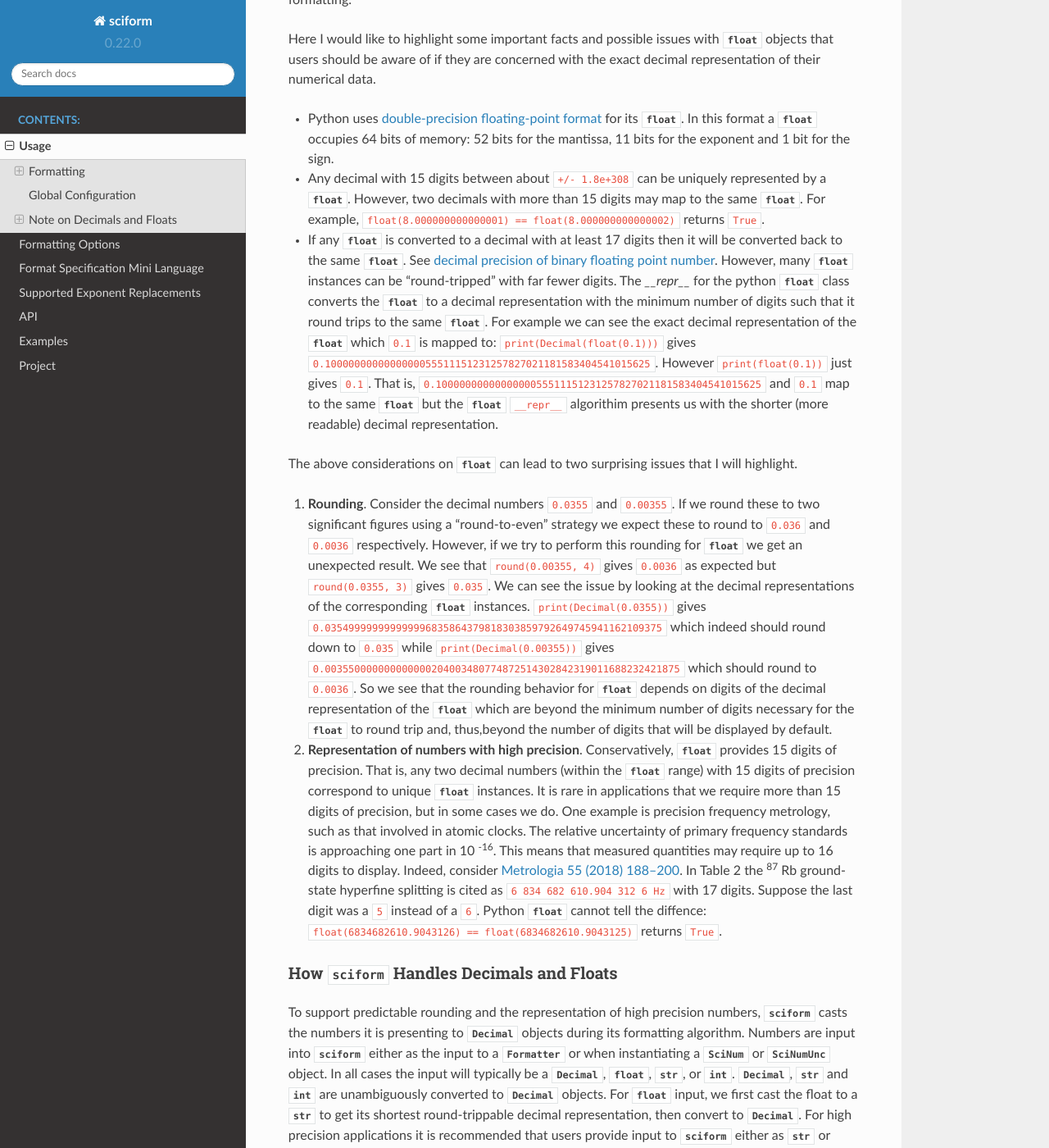
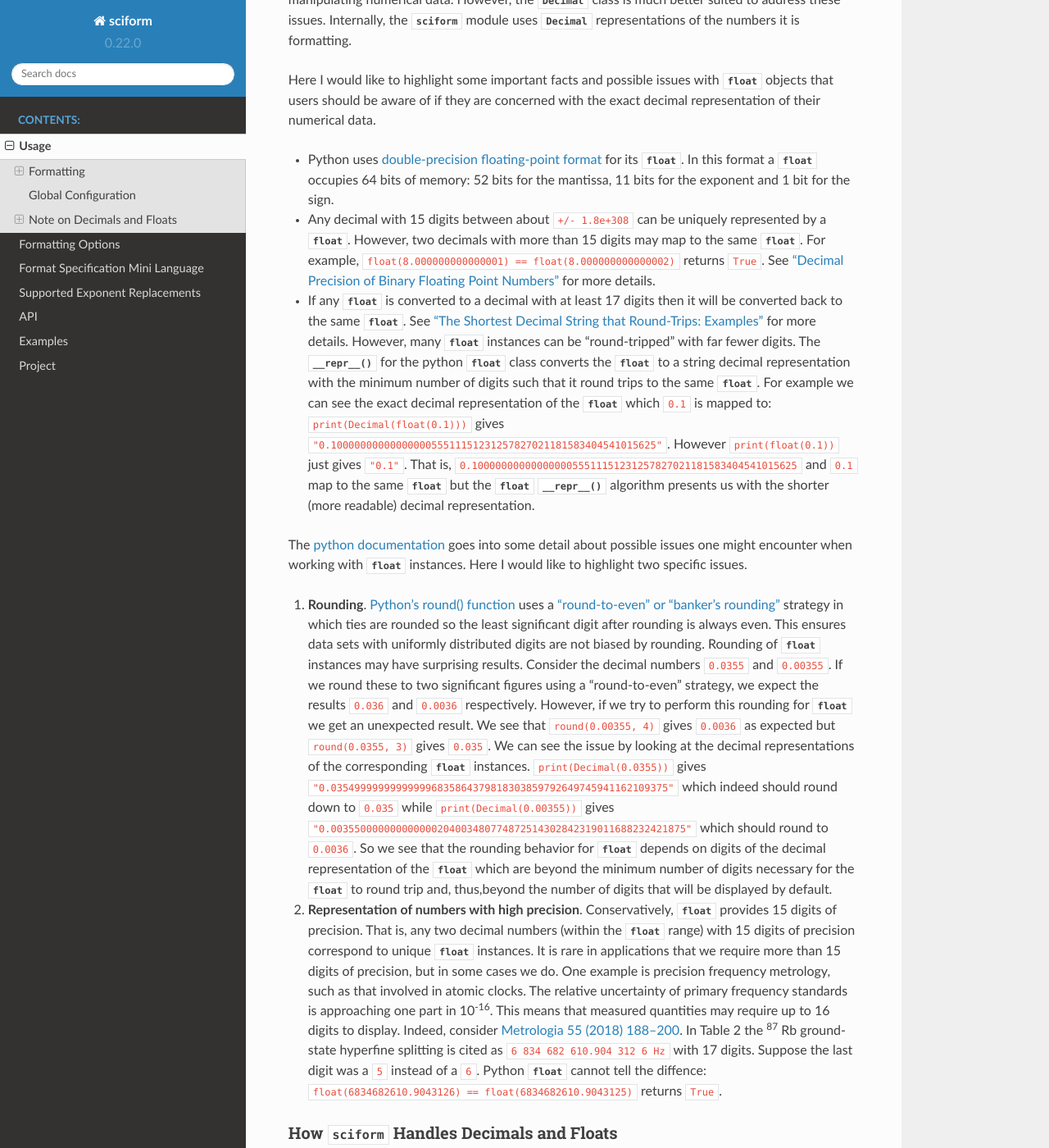
Before and after one commit to jagerber48/sciform, a Sphinx documentation site: the page built from docs/source/usage.rst, in a window 1280 px wide and 1400 px high, scrolled down 4653 px. Shown: the whole window at 82% size. Built offline with Sphinx 7.4.7 and the Read the Docs theme 2.0.0, drawn with Linux system fonts in a browser that asks for light colours.

Commit message:
usage cleanup. Especially improvement of float/decimal section.

```diff
--- a/docs/source/usage.rst
+++ b/docs/source/usage.rst
@@ -40,9 +40,9 @@ SciNum
 
 The :mod:`sciform` :ref:`FSML <fsml>` can be accessed via the
 :class:`SciNum` object.
-Python numbers specified as ``string``, ``float``, or ``Decimal``
-objects are cast to :class:`SciNum` objects which can be formatted using
-the :mod:`sciform` :ref:`FSML <fsml>`.
+Python numbers specified as :class:`string`, :class:`float`, or
+:class:`Decimal` objects are cast to :class:`SciNum` objects which can
+be formatted using the :mod:`sciform` :ref:`FSML <fsml>`.
 
 >>> from sciform import SciNum
 >>> num = SciNum(123456)
@@ -72,6 +72,7 @@ using the :class:`SciNumUnc` object.
 >>> sform = Formatter(precision=2)
 >>> print(sform(val, unc))
 84.30 +/- 0.20
+
 >>> from sciform import SciNumUnc
 >>> val_unc = SciNumUnc(val, unc)
 >>> print(f'{val_unc:!2}')
@@ -282,32 +283,45 @@ concerned with the exact decimal representation of their numerical data.
   For example,
   ``float(8.000000000000001) == float(8.000000000000002)`` returns
   ``True``.
+  See `"Decimal Precision of Binary Floating Point Numbers" <https://www.exploringbinary.com/decimal-precision-of-binary-floating-point-numbers/>`_
+  for more details.
+
 * If any :class:`float` is converted to a decimal with at least 17
   digits then it will be converted back to the same :class:`float`.
-  See `decimal precision of binary floating point number <https://www.exploringbinary.com/decimal-precision-of-binary-floating-point-numbers/>`_.
+  See `"The Shortest Decimal String that Round-Trips: Examples" <https://www.exploringbinary.com/the-shortest-decimal-string-that-round-trips-examples/>`_
+  for more details.
   However, many :class:`float` instances can be "round-tripped" with
   far fewer digits.
-  The `__repr__` for the python :class:`float` class converts the
-  :class:`float` to a decimal representation with the minimum number of
-  digits such that it round trips to the same :class:`float`.
+  The :func:`__repr__` for the python :class:`float` class converts the
+  :class:`float` to a string decimal representation with the minimum
+  number of digits such that it round trips to the same :class:`float`.
   For example we can see the exact decimal representation of the
   :class:`float` which ``0.1`` is mapped to:
   ``print(Decimal(float(0.1)))`` gives
-  ``0.1000000000000000055511151231257827021181583404541015625``.
-  However ``print(float(0.1))`` just gives ``0.1``.
+  ``"0.1000000000000000055511151231257827021181583404541015625"``.
+  However ``print(float(0.1))`` just gives ``"0.1"``.
   That is,
   ``0.1000000000000000055511151231257827021181583404541015625`` and
   ``0.1`` map to the same :class:`float` but the :class:`float`
-  ``__repr__`` algorithim presents us with the shorter (more readable)
-  decimal representation.
+  :func:`__repr__()` algorithm presents us with the shorter (more
+  readable) decimal representation.
 
-The above considerations on :class:`float` can lead to two surprising
-issues that I will highlight.
+The `python documentation <https://docs.python.org/3/tutorial/floatingpoint.html#tut-fp-issues>`_
+goes into some detail about possible issues one might encounter when
+working with :class:`float` instances.
+Here I would like to highlight two specific issues.
 
 #. **Rounding**.
+   `Python's round() function <https://docs.python.org/3/library/functions.html#round>`_
+   uses a `"round-to-even" or "banker's rounding" <https://en.wikipedia.org/wiki/Rounding#Rounding_half_to_even>`_
+   strategy in which ties are rounded so the least significant digit
+   after rounding is always even.
+   This ensures data sets with uniformly distributed digits are not
+   biased by rounding.
+   Rounding of :class:`float` instances may have surprising results.
    Consider the decimal numbers ``0.0355`` and ``0.00355``.
    If we round these to two significant figures using a "round-to-even"
-   strategy we expect these to round to ``0.036`` and ``0.0036``
+   strategy, we expect the results ``0.036`` and ``0.0036``
    respectively.
    However, if we try to perform this rounding for :class:`float` we get
    an unexpected result. We see that ``round(0.00355, 4)`` gives
@@ -315,10 +329,10 @@ issues that I will highlight.
    We can see the issue by looking at the decimal representations of the
    corresponding :class:`float` instances.
    ``print(Decimal(0.0355))`` gives
-   ``0.035499999999999996835864379818303859792649745941162109375``
+   ``"0.035499999999999996835864379818303859792649745941162109375"``
    which indeed should round down to ``0.035`` while
    ``print(Decimal(0.00355))`` gives
-   ``0.003550000000000000204003480774872514302842319011688232421875``
+   ``"0.003550000000000000204003480774872514302842319011688232421875"``
    which should round to ``0.0036``.
    So we see that the rounding behavior for :class:`float` depends on
    digits of the decimal representation of the :class:`float` which are
@@ -335,7 +349,7 @@ issues that I will highlight.
    One example is precision frequency metrology, such as that
    involved in atomic clocks.
    The relative uncertainty of primary frequency standards is
-   approaching one part in 10 :sup:`-16`.
+   approaching one part in 10\ :sup:`-16`.
    This means that measured quantities may require up to 16 digits to
    display.
    Indeed, consider
```
